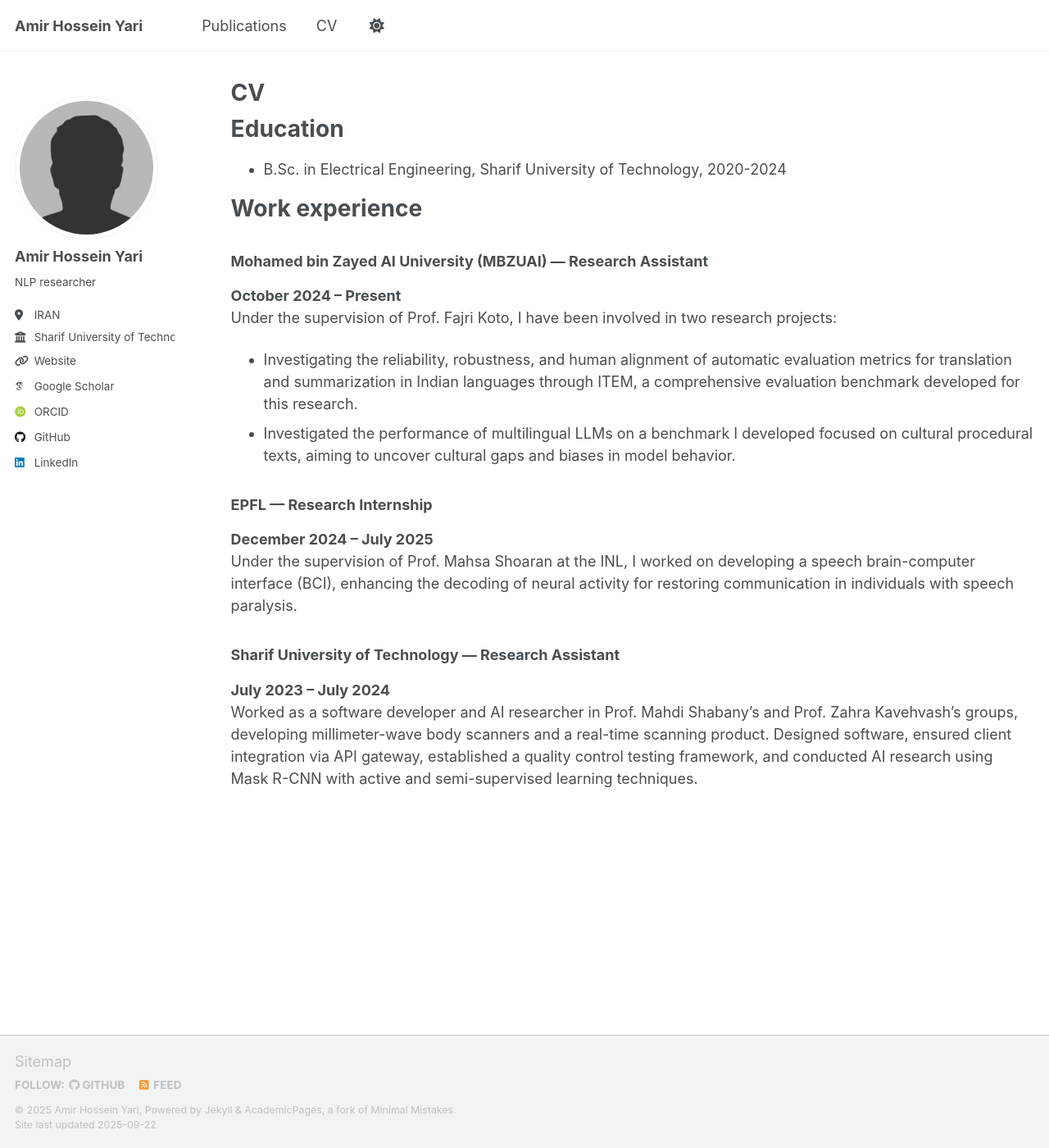
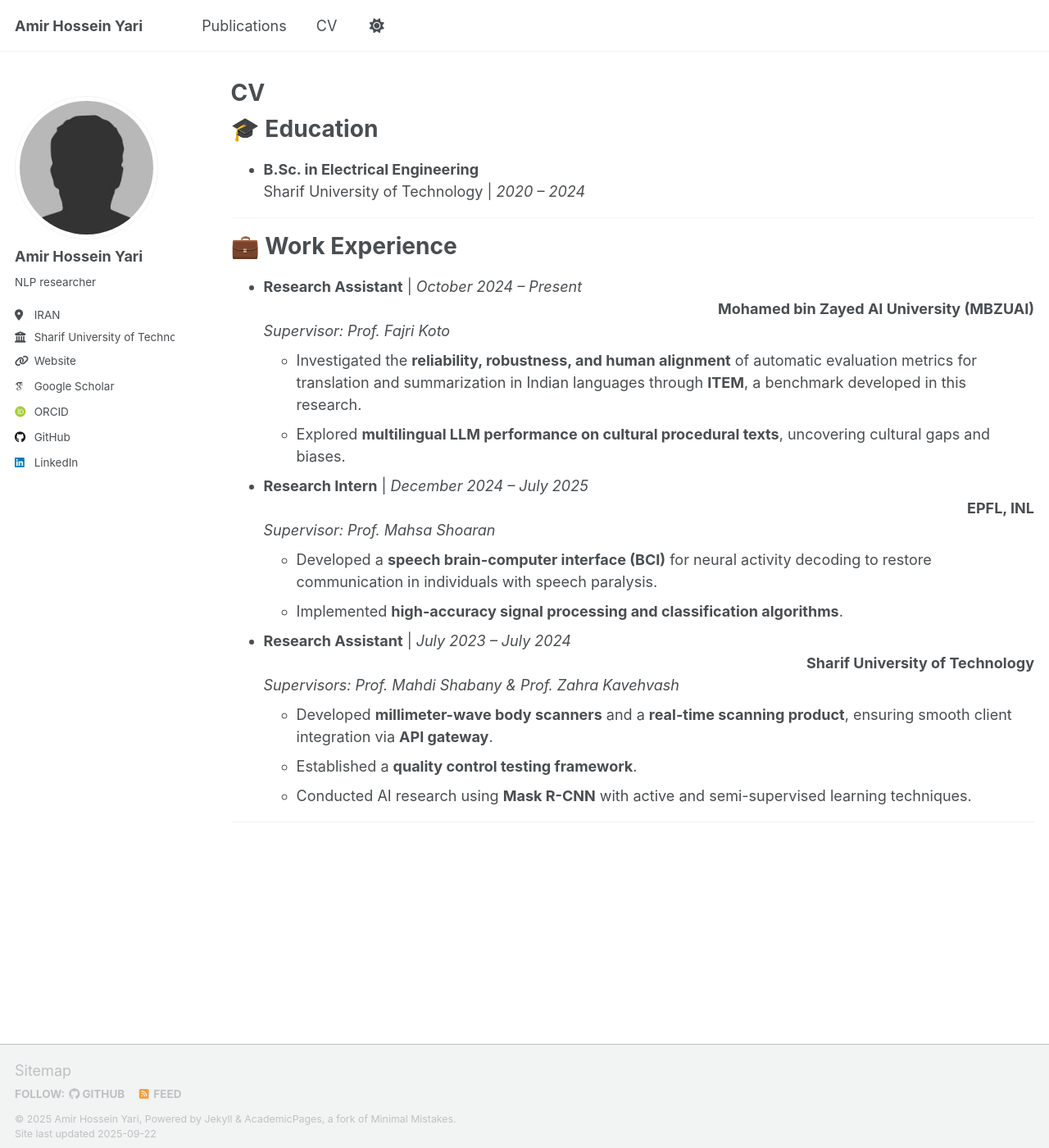
Before and after one commit to AmirHosseinYari2002/AmirHosseinYari2002.github.io, a Jekyll site: the page built from _pages/cv.md, in a window 1280 px wide and 1400 px high. Shown: the whole window at 82% size. Built offline with Jekyll 4.4.1, drawn with Linux system fonts in a browser that asks for light colours; some web fonts are replaced; a script that is not in the unit is left out.

Commit message:
Update CV

```diff
--- a/_pages/cv.md
+++ b/_pages/cv.md
@@ -7,25 +7,31 @@ redirect_from:
   - /resume
 ---
 
-{% include base_path %}
+# 🎓 Education
+- **B.Sc. in Electrical Engineering**
+  Sharif University of Technology | *2020 – 2024*
 
-Education
-======
-* B.Sc. in Electrical Engineering, Sharif University of Technology, 2020-2024
+---
 
-Work experience
-======
-### Mohamed bin Zayed AI University (MBZUAI) — Research Assistant
-**October 2024 – Present**
-Under the supervision of Prof. Fajri Koto, I have been involved in two research projects:
+# 💼 Work Experience
 
-- Investigating the reliability, robustness, and human alignment of automatic evaluation metrics for translation and summarization in Indian languages through ITEM, a comprehensive evaluation benchmark developed for this research.
-- Investigated the performance of multilingual LLMs on a benchmark I developed focused on cultural procedural texts, aiming to uncover cultural gaps and biases in model behavior.
+- **Research Assistant** | *October 2024 – Present*
+  <span style="float:right; font-weight:bold;">Mohamed bin Zayed AI University (MBZUAI)</span>
+  _Supervisor: Prof. Fajri Koto_
+  - Investigated the **reliability, robustness, and human alignment** of automatic evaluation metrics for translation and summarization in Indian languages through **ITEM**, a benchmark developed in this research.
+  - Explored **multilingual LLM performance on cultural procedural texts**, uncovering cultural gaps and biases.
 
-### EPFL — Research Internship
-**December 2024 – July 2025**
-Under the supervision of Prof. Mahsa Shoaran at the INL, I worked on developing a speech brain-computer interface (BCI), enhancing the decoding of neural activity for restoring communication in individuals with speech paralysis.
+- **Research Intern** | *December 2024 – July 2025*
+  <span style="float:right; font-weight:bold;">EPFL, INL</span>
+  _Supervisor: Prof. Mahsa Shoaran_
+  - Developed a **speech brain-computer interface (BCI)** for neural activity decoding to restore communication in individuals with speech paralysis.
+  - Implemented **high-accuracy signal processing and classification algorithms**.
 
-### Sharif University of Technology — Research Assistant
-**July 2023 – July 2024**
-Worked as a software developer and AI researcher in Prof. Mahdi Shabany's and Prof. Zahra Kavehvash's groups, developing millimeter-wave body scanners and a real-time scanning product. Designed software, ensured client integration via API gateway, established a quality control testing framework, and conducted AI research using Mask R-CNN with active and semi-supervised learning techniques.
+- **Research Assistant** | *July 2023 – July 2024*
+  <span style="float:right; font-weight:bold;">Sharif University of Technology</span>
+  _Supervisors: Prof. Mahdi Shabany & Prof. Zahra Kavehvash_
+  - Developed **millimeter-wave body scanners** and a **real-time scanning product**, ensuring smooth client integration via **API gateway**.
+  - Established a **quality control testing framework**.
+  - Conducted AI research using **Mask R-CNN** with active and semi-supervised learning techniques.
+
+---
```
